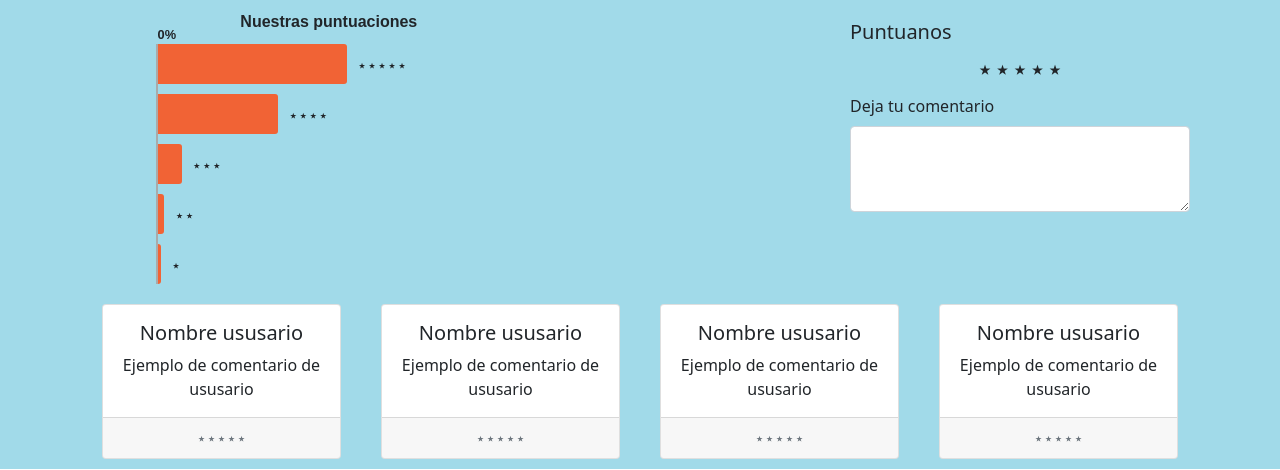
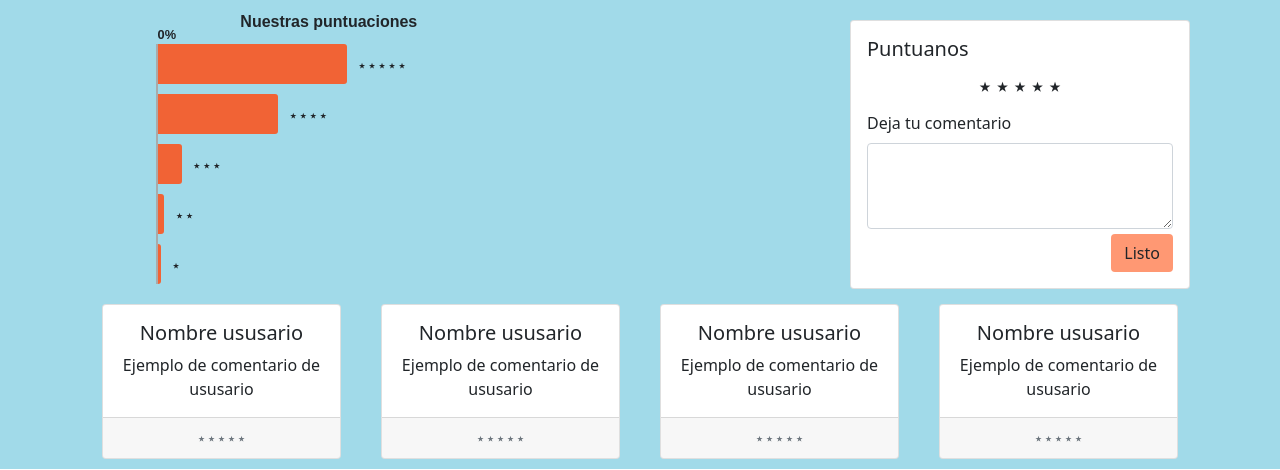
Before and after one commit to ocamilavillero09/ProyectoORIANAVILLERO, a PHP site: page /Valoranos.html in a window 1280 px wide. Shown: the part 118-588 px from the top of the page. Run offline with PHP 8.4, Linux system fonts and the light colour scheme.

Commit message:
actualizacion del sistema

```diff
--- a/Index.html
+++ b/Index.html
@@ -72,7 +72,7 @@
 
                     </div>
                     <div class="modal-footer">
-                      <button type="submit" class="btn btn-primary">Listo</button>
+                      <button type="submit" class="btn" data-bs-dismiss="modal">Listo</button>
                     </div>
                   </div>
                 </div>
--- a/Valoranos.html
+++ b/Valoranos.html
@@ -72,7 +72,7 @@
 
                     </div>
                     <div class="modal-footer">
-                      <button type="submit" class="btn btn-primary">Listo</button>
+                      <button type="submit" class="btn" data-bs-dismiss="modal">Listo</button>
                     </div>
                   </div>
                 </div>
@@ -195,13 +195,16 @@
 
         <div class="col">
             <!-- Apartado para comentar -->
-
+   <div class="card">
+    <div class="card-body">
       <h5> Puntuanos </h5>
       <h3 style="text-align:center;">⋆⋆⋆⋆⋆</h3>
-
       <div class="mb-3">
         <label for="exampleFormControlTextarea1" class="form-label"> Deja tu comentario </label>
         <textarea class="form-control" id="exampleFormControlTextarea1" rows="3"></textarea>
+        <button type="submit" class="btn" data-bs-dismiss="modal" style="float: right; margin-top: 5px;">Listo</button>
+      </div>
+    </div>
   </div>
 
      </div>
--- a/css/style.css
+++ b/css/style.css
@@ -115,6 +115,10 @@ button.btn{
   font-family: Lobster-Regular;
 }
 
+#resumen{
+  float: right;
+}
+
 
 
 
```
Also changed, not shown: Pedidosycoti.html (+12 -25 lines). Lines whose indentation alone changed are shown as unchanged.
